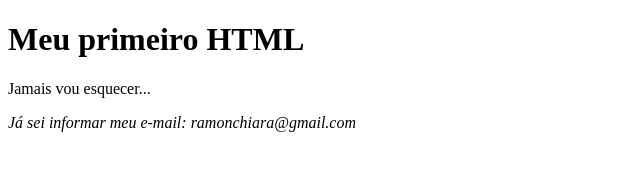
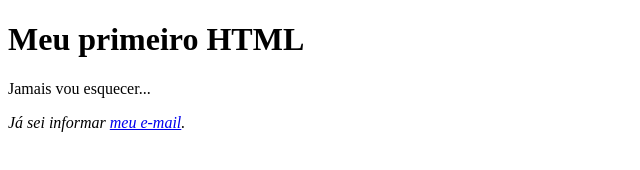
Before and after one commit to ramonchiara/git-class, a plain HTML site: page index.html in a window 1280 px wide. Shown: the whole page, without its empty margins (0-640 px from the left). Drawn offline with Linux system fonts and the light colour scheme.

Commit message:
Update index.html

```diff
--- a/index.html
+++ b/index.html
@@ -6,6 +6,6 @@
     <body>
         <h1>Meu primeiro HTML</h1>
         <p>Jamais vou esquecer...</p>
-        <address>Já sei informar meu e-mail: ramonchiara@gmail.com</address>
+        <address>Já sei informar <a href="mailto:ramonchiara@gmail.com">meu e-mail</a>.</address>
     </body>
 </html>
```
